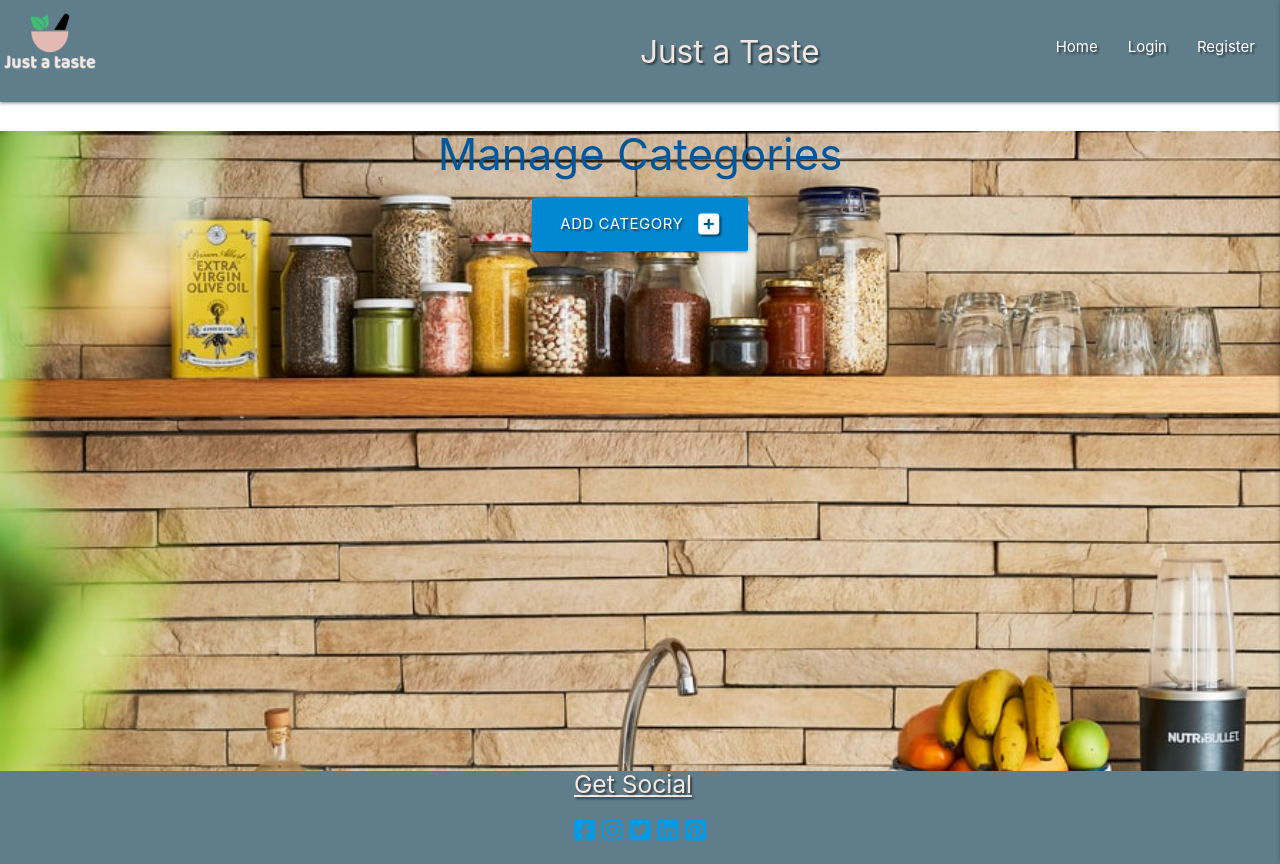
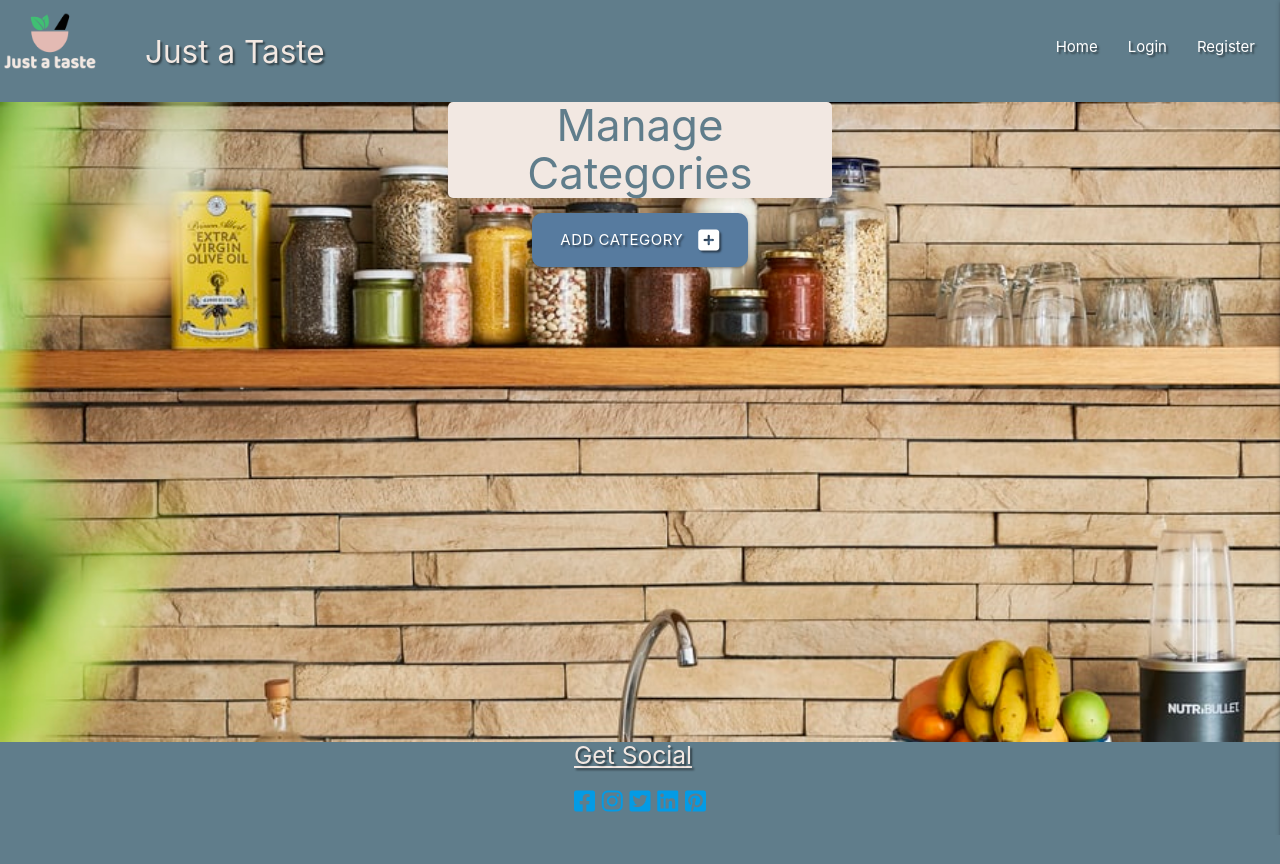
Before and after one commit to OliverDaviesCodes/CookBook_Project, a Flask app: page /get_categories in a window 1280 px wide. After the commit the page ends 835 px from the top, so only its background shows below. Run offline with Flask 2, Linux system fonts and the light colour scheme; data that the repository does not hold is empty; some libraries are stand-ins or nearby versions; some web fonts are replaced.

Commit message:
Updated css styling for add and edit pages. Then updated styling ofr admin categories

```diff
--- a/app.py
+++ b/app.py
@@ -196,7 +196,7 @@
             "recipe_instructions": request.form.get("recipe_instructions"),
             "is_vegetarian": is_vegetarian,
             "created_by": session["user"],
-            "url": request.form.get ("url"),
+            "url": request.form.get("url"),
         }
         mongo.db.recipes.update({"_id": ObjectId(recipe_id)}, submit)
         flash("Recipe Successfully Updated")
--- a/static/css/style.css
+++ b/static/css/style.css
@@ -65,9 +65,9 @@
 }
 
 #taste {
-    left: 50%;
+    justify-content: center;
     margin-top: 20px;
-
+    padding-left: 45px
 }
 
 /*text*/
@@ -75,7 +75,26 @@
     color: #f2e8e2;
 }
 
+.recipe-text {
+    color: #607d8b;
+    background-color: #f2e8e2;
+    margin: 0 auto;
+    width: 30%;
+    margin-bottom: 5px;
+    border-radius: 5px;
+}
+
 /*search bar*/
+.grey.lighten-5 {
+    background-color: #f2e8e2 !important;
+}
+
+.search_panel {
+    width: 90%;
+    background-color: #f2e8e2 !important;
+    border-radius: 10px;
+}
+
 .search {
     background-color: #577b9f;
 }
@@ -85,9 +104,12 @@
 }
 
 /*recipes.html*/
+.image-label {
+    margin-top: 10px;
+}
+
 .card-panel {
     width: 75%;
-    height: 90%;
     margin: 0 auto;
 }
 
@@ -103,7 +125,14 @@
 .bg-image {
     background-image: url('/static/media/kitchen-background.jpg');
     background-size: cover;
+    width: 100%;
+    padding-bottom: 30px;
     height: 80vh;
+}
+
+.bg-image-edit {
+    background-image: url('/static/media/kitchen-background.jpg');
+    background-size: cover;
     width: 100%;
     padding-bottom: 30px;
 }
@@ -114,9 +143,35 @@
     margin: 0 auto;
 }
 
-/*Cards*/
+/*icons & Buttons*/
+.submit-recipe {
+    background-color: #577b9f;
+    border-radius: 10px;
+    margin-top: 10px;
+}
+
+.green-icon {
+    color: #749b4a !important;
+}
+
 .fa-seedling {
     color: #749b4a !important;
+}
+
+/*Cards*/
+.category-card {
+    background-color: #607d8b;
+    border-radius: 10px;
+    margin: 15px;
+    height: 200px;
+    width: 100%;
+    background-size: contain;
+    padding-bottom: 5px !important;
+    font-size: 24px;
+}
+
+.switch {
+    margin-top: 5px;
 }
 
 .recipe_container {
@@ -138,7 +193,7 @@
     background-color: #f2e8e2;
     border-radius: 10px;
     margin: 15px;
-    height: 450px;
+    height: 460px;
     width: 270px !important;
     background-size: contain;
     padding-bottom: 5px !important;
--- a/templates/add_category.html
+++ b/templates/add_category.html
@@ -1,7 +1,7 @@
 {% extends "base.html" %}
 {% block content %}
 <div class="container bg-image">
-    <h3 class="light-blue-text text-darken-4 center-align">Add Category</h3>
+    <h3 class="recipe-text text-darken-4 center-align">Add Category</h3>
 
     <div class="row">
         <div class="col s12 center-align">
--- a/templates/categories.html
+++ b/templates/categories.html
@@ -1,11 +1,11 @@
 {% extends "base.html" %}
 {% block content %}
 <div class="container bg-image">
-    <h3 class="light-blue-text text-darken-4 center-align">Manage Categories</h3>
+    <h3 class="recipe-text text-darken-4 center-align">Manage Categories</h3>
 
     <div class="row">
         <div class="col s12 center-align">
-            <a href="{{ url_for('add_category') }}" class="btn-large light-blue darken-2 text-shadow">
+            <a href="{{ url_for('add_category') }}" class="btn-large submit-recipe darken-2 text-shadow">
                 Add Category <i class="fas fa-plus-square right"></i>
             </a>
         </div>
@@ -14,15 +14,15 @@
     <div class="row">
         {% for category in categories %}
         <div class="col s12 m3">
-            <div class="card light-blue darken-4 text-shadow center-align">
+            <div class="category-card darken-4 text-shadow center-align">
                 <div class="card-content white-text">
                     <span class="card-title">{{ category.category_name }}</span>
                 </div>
                 <div class="card-action">
+                    <a href="{{ url_for('delete_category', category_id=category._id) }}"
+                        class="orange accent-4 btn-small"><i class="fas fa-trash-alt text-shadow"></i></a>
                     <a href="{{ url_for('edit_category', category_id=category._id) }}"
-                        class="btn green accent-4">Edit</a>
-                    <a href="{{ url_for('delete_category', category_id=category._id) }}"
-                        class="btn light-blue lighten-1">delete</a>
+                        class="grey-blue accent-4 btn-small text-shadow">Edit</a>
                 </div>
             </div>
         </div>
--- a/templates/recipes.html
+++ b/templates/recipes.html
@@ -7,7 +7,7 @@
 
     <h3 class="cream-text text-shadow text-darken-4 center-align">Explore our Recipes</h3>
 
-    <div class="row card_panel grey lighten-5">
+    <div class="row search_panel grey lighten-5">
         <form action="{{ url_for('search') }}" method="POST" class="col s12">
             <div class="row valign-wrapper center-align">
                 <div class="input-field col s12 m8">
```
Also changed, not shown: templates/add_recipes.html (+10 -9 lines), templates/edit_recipes.html (+10 -10 lines).
